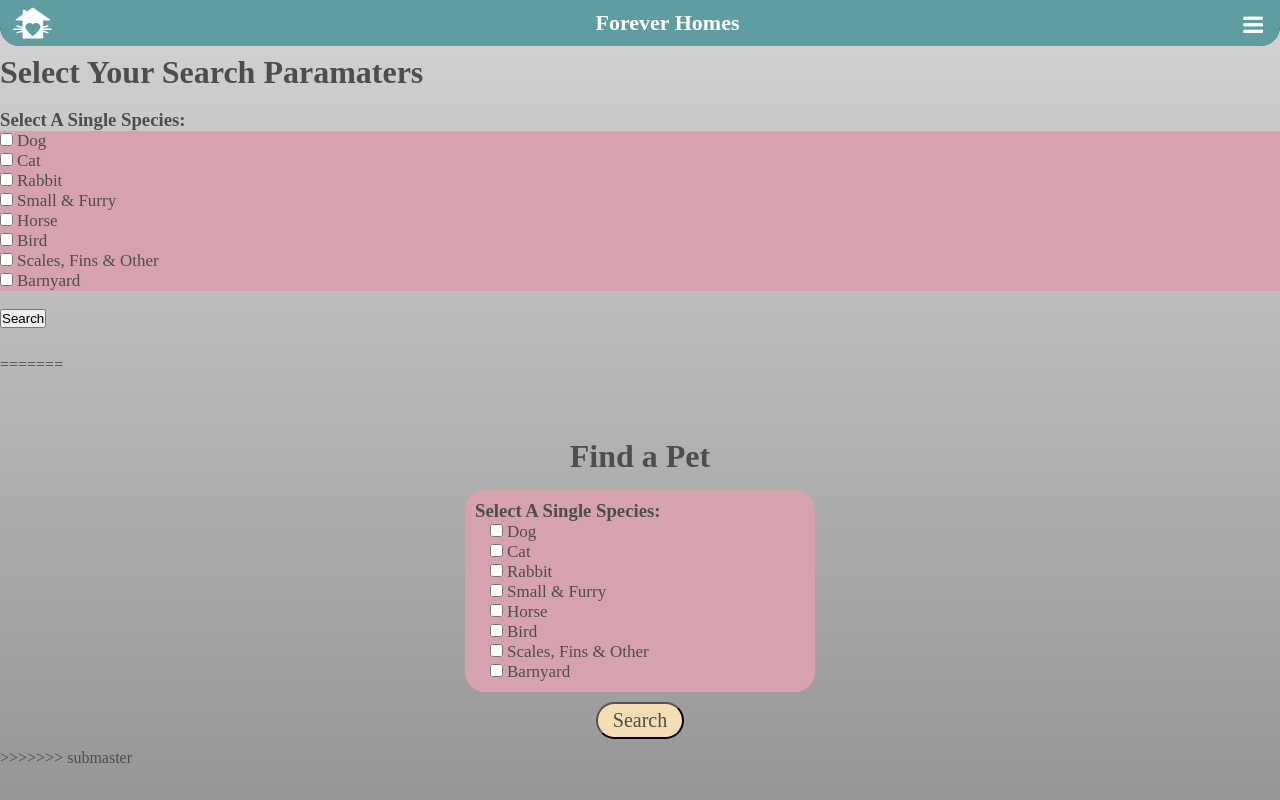
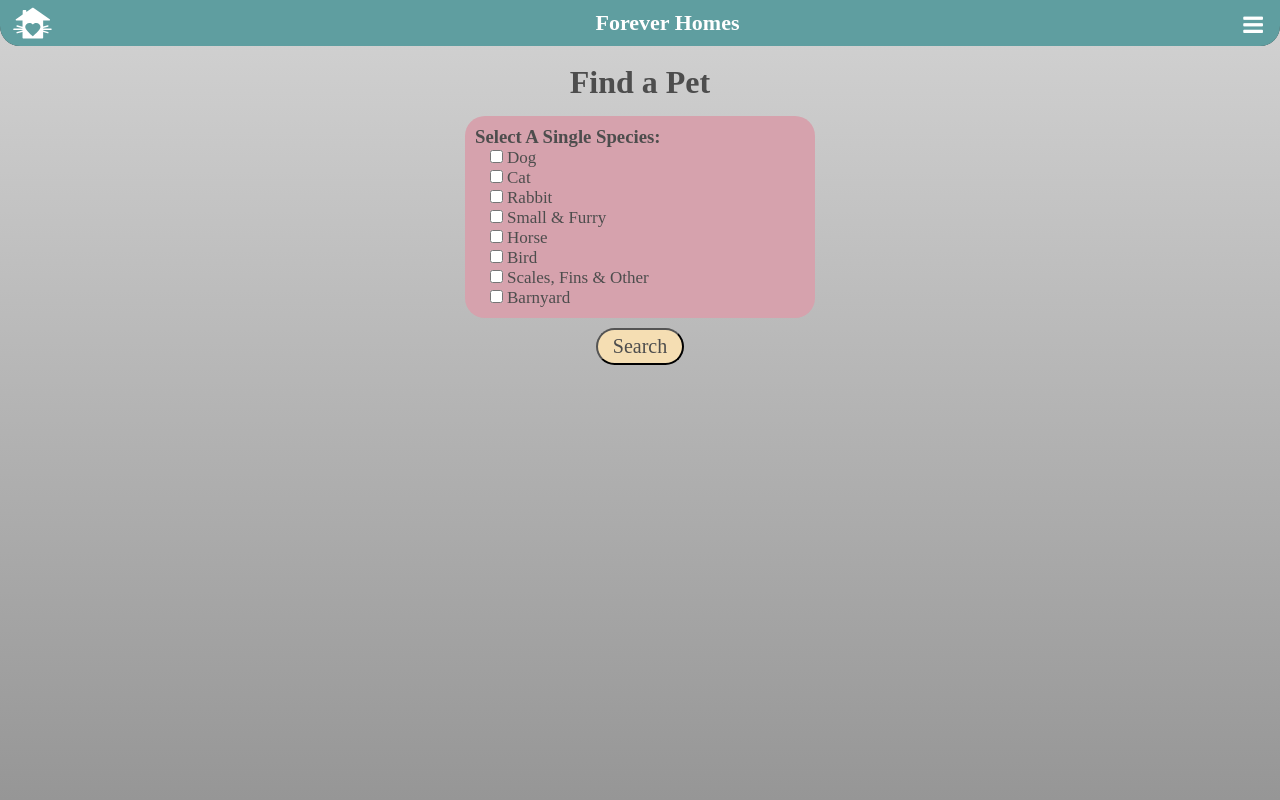
Before and after one commit to JasonToups/forever-homes, a Django app: page /users/feedsearch in a window 1280 px wide. Run offline with Django 3.2, Linux system fonts and the light colour scheme; some web fonts are replaced.

Commit message:
actual saved changes from merge with submaster

```diff
--- a/main_app/static/js/feedsearch.js
+++ b/main_app/static/js/feedsearch.js
@@ -65,42 +65,6 @@ const onSuccess = response => {
 
 /* Appends forms to Search Page */
 function populateCoats() {
-<<<<<<< HEAD
-        if (apiResponse.type.coats.length !== 0) {
-                $('#searchCoats').append('<br/><h3>Select A Single Type Of Coat<h3>')
-                for (let i=0; i<apiResponse.type.coats.length; i++) {
-                        $('#searchCoats').append(`
-                        <input class="coats-box" type="checkbox" name="type2" value="${apiResponse.type.coats[i]}">
-                                <label for="type1">${apiResponse.type.coats[i]}</label><br>
-                        `)
-                }
-        }
-        populateColors();
-};
-
-function populateColors() {
-        if (apiResponse.type.colors !== 0) {
-                $('#searchColors').append('<br/><h3>Select A Single Color</h3>')
-                for (let i=0; i<apiResponse.type.colors.length; i++) {
-                        $('#searchColors').append(`
-                        <input class="colors-box" type="checkbox" name="type3" value="${apiResponse.type.colors[i]}">
-                                <label for="type1">${apiResponse.type.colors[i]}</label><br>
-                        `)
-                }
-        }
-        populateGender();
-}
-
-function populateGender() {
-        $('#searchGenders').append('<br/><h3>Select A Single Gender</h3>')
-        for (let i = 0; i < apiResponse.type.genders.length; i++) {
-                $('#searchGenders').append(`
-                        <input class="gender-box" type="checkbox" name="type4" value="${apiResponse.type.genders[i]}">
-                                <label for="type1">${apiResponse.type.genders[i]}</label><br>
-                        `)
-        }
-}
-=======
 	if (apiResponse.type.coats.length !== 0) {
 		$('#searchCoats').append(`
 		<h3>Select A Single Type Of Coat<h3>
@@ -178,4 +142,3 @@ function pushUserSearch() {
 	}
 	console.log(userSearch);
 }
->>>>>>> submaster
--- a/main_app/templates/feedsearch.html
+++ b/main_app/templates/feedsearch.html
@@ -1,38 +1,6 @@
 {% extends 'base.html' %}
 {% load static %}
 {% block content %}
-<<<<<<< HEAD
-        <div id="searchForm">
-                <br /><br />
-                <h1>Select Your Search Paramaters</h1><br/>
-                <h3>Select A Single Species:</h3>
-                <form method="POST" action="">
-                        {% csrf_token %}
-                        <div id=searchSpecies>
-                                <input class="checked-box" type="checkbox" name="type1" value="dog">
-                                <label for="type1">Dog</label><br>
-                                <input class="checked-box" type="checkbox" name="type1" value="cat">
-                                <label for="type2">Cat</label><br>
-                                <input class="checked-box" type="checkbox" name="type1" value="rabbit">
-                                <label for="type3">Rabbit</label><br>
-                                <input class="checked-box" type="checkbox" name="type1" value="small & furry">
-                                <label for="type4">Small & Furry</label><br>
-                                <input class="checked-box" type="checkbox" name="type1" value="Horse">
-                                <label for="type5">Horse</label><br>
-                                <input class="checked-box" type="checkbox" name="type1" value="Bird">
-                                <label for="type6">Bird</label><br>
-                                <input class="checked-box" type="checkbox" name="type1" value="scales, fins & other">
-                                <label for="type7">Scales, Fins & Other</label><br>
-                                <input class="checked-box" type="checkbox" name="type1" value="barnyard">
-                                <label for="type8">Barnyard</label><br>
-                        </div>
-                        <div id="searchCoats"></div>
-                        <div id="searchColors"></div>
-                        <div id="searchGenders"></div>
-                <br/><input id="submitSearch" type="submit" value="Search">
-                </form><br/>
-        </div>
-=======
 	<div id="searchForm" class="container">
 		<form METHOD="GET" action=".">
 			<div id="search" class="headline">
@@ -67,6 +35,5 @@
 		</div>
 		</form>
 	</div>
->>>>>>> submaster
 
 {% endblock %}
```
